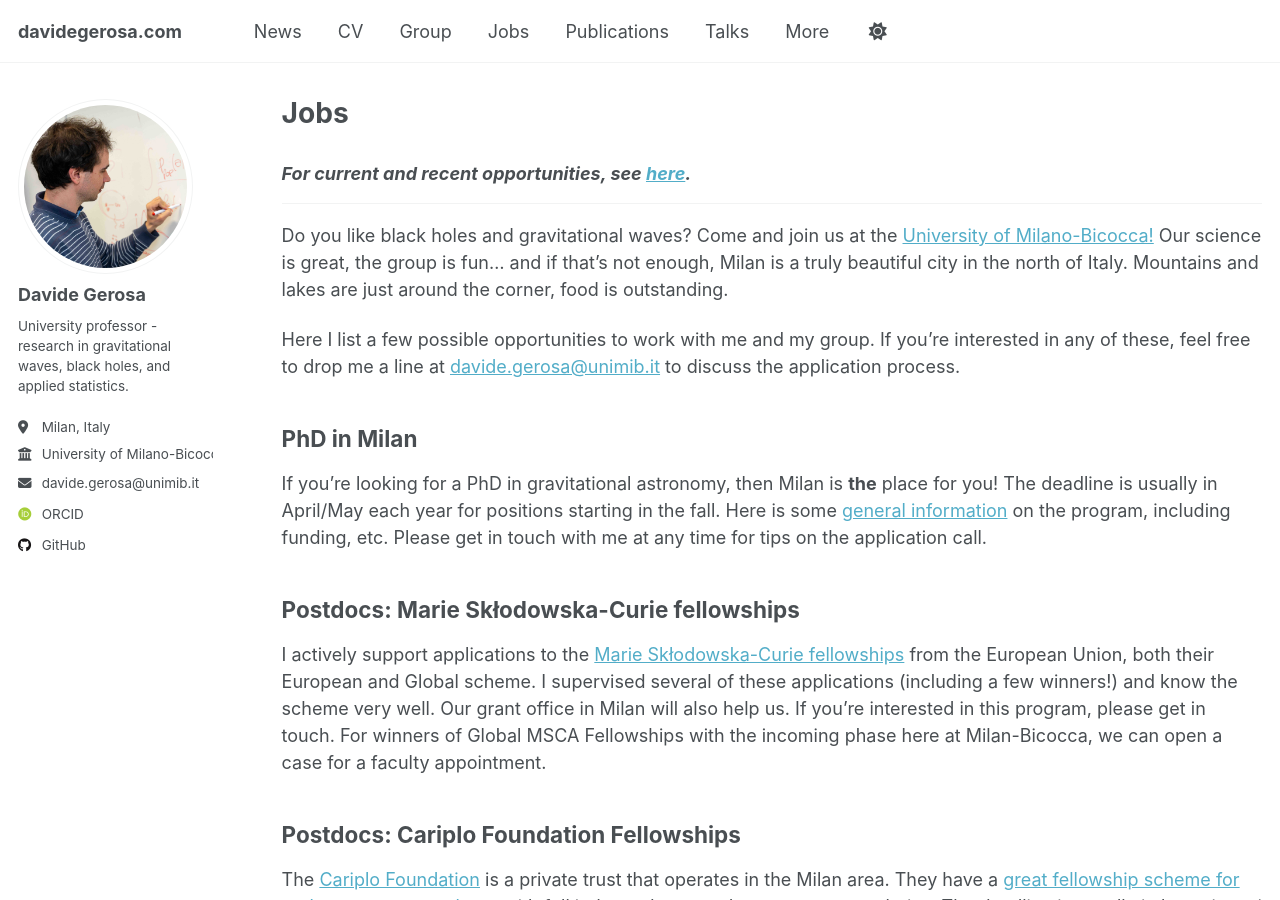
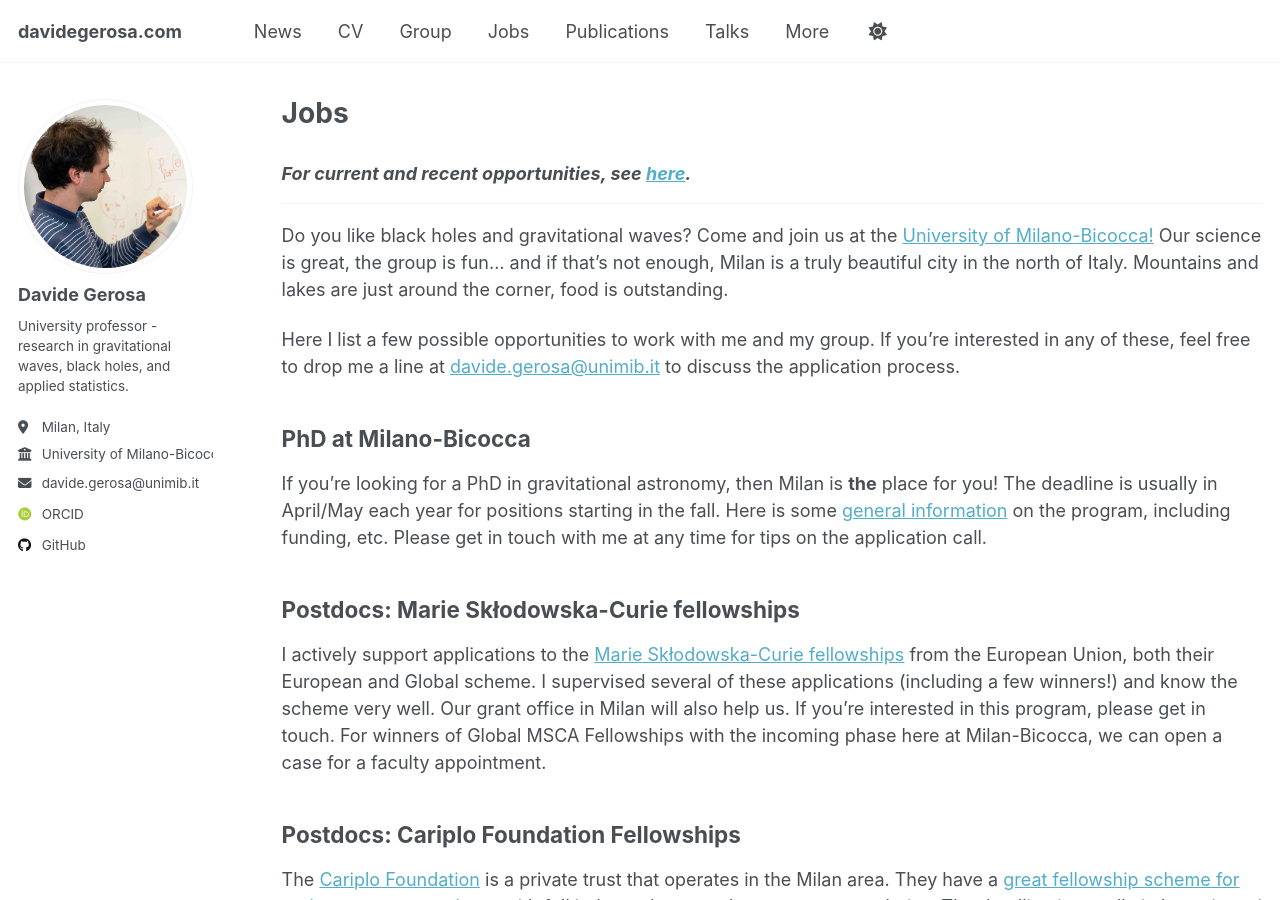
Before and after one commit to dgerosa/website, a Jekyll site: the page built from _pages/jobs.md, in a window 1280 px wide and 900 px high. Built offline with Jekyll 4.4.1, drawn with Linux system fonts in a browser that asks for light colours; some web fonts are replaced.

Commit message:
Sun Jul 19 19:47:44 CEST 2026

```diff
--- a/_pages/jobs.md
+++ b/_pages/jobs.md
@@ -16,7 +16,7 @@ Do you like black holes and gravitational waves? Come and join us at the [Univer
 Here I list a few possible opportunities to work with me and my group. If you’re interested in any of these, feel free to drop me a line at [davide.gerosa@unimib.it](mailto:davide.gerosa@unimib.it) to discuss the application process.
 
 
-## PhD in Milan
+## PhD at Milano-Bicocca
 
 If you’re looking for a PhD in gravitational astronomy, then Milan is **the** place for you! The deadline is usually in April/May each year for positions starting in the fall. Here is some [general information](https://en.unimib.it/education/doctoral-research-phd-programmes/how-apply-phd-programme) on the program, including funding, etc. Please get in touch with me at any time for tips on the application call.
 
```
